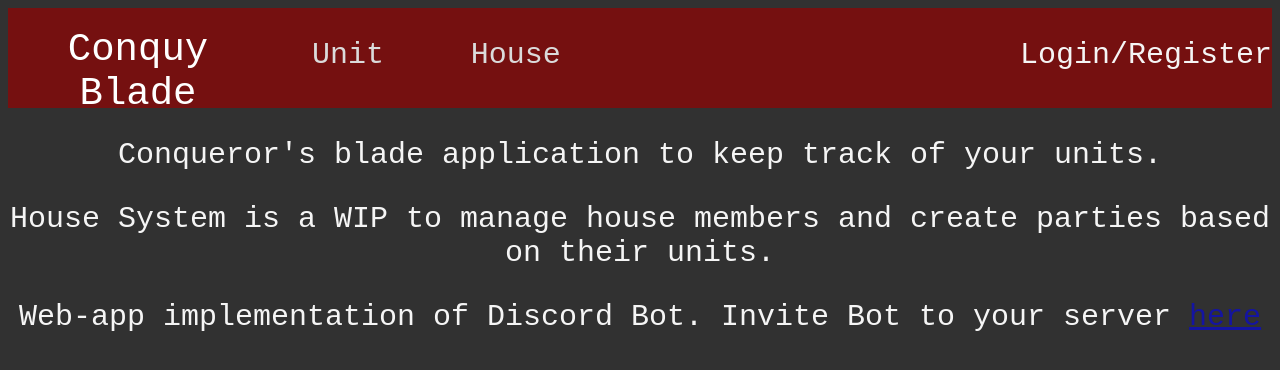
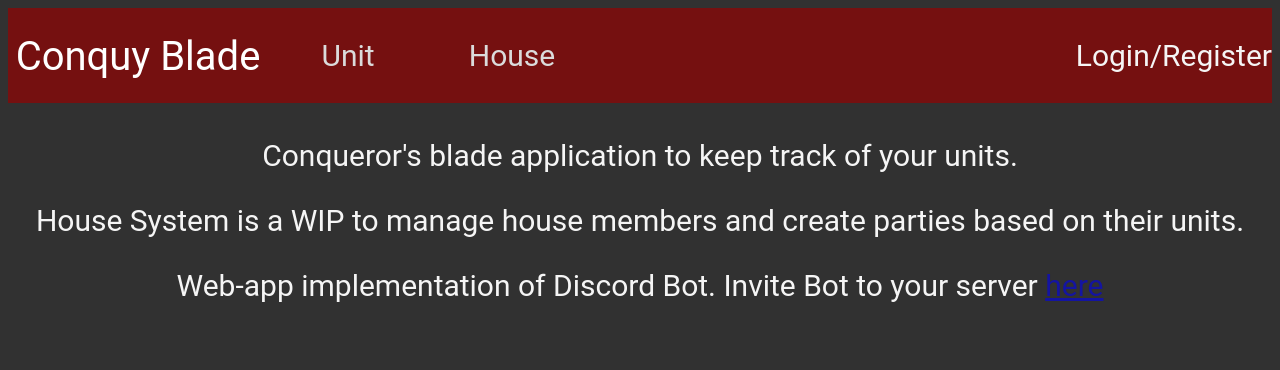
Before and after one commit to Geovera/cbdiscord, a plain HTML site: page web/index.html in a window 1280 px wide. Drawn offline with Linux system fonts and the light colour scheme.

Commit message:
Changed font family

```diff
--- a/web/sass/main.scss
+++ b/web/sass/main.scss
@@ -5,7 +5,7 @@
 @import "./unit.scss";
 
 body{
-    font-family: monospace;
+    font-family: Roboto;
     background-color: rgb(49, 49, 49);
     color: whitesmoke !important;
     display: grid;
--- a/web/sass/navbar.scss
+++ b/web/sass/navbar.scss
@@ -12,13 +12,12 @@
 
 bar-title {
 
-    // margin: auto;
-    margin-top: 20px;
+    margin-top: 25px;
     text-align: center;
     min-width: 260px;
     a {
         grid-area: title;
-        font-size: 300%;
+        font-size: 250%;
 
         color: white;
         text-decoration: none;
```
Also changed, not shown: web/stylesheets/main.css, web/stylesheets/navbar.css, 2 other files.
